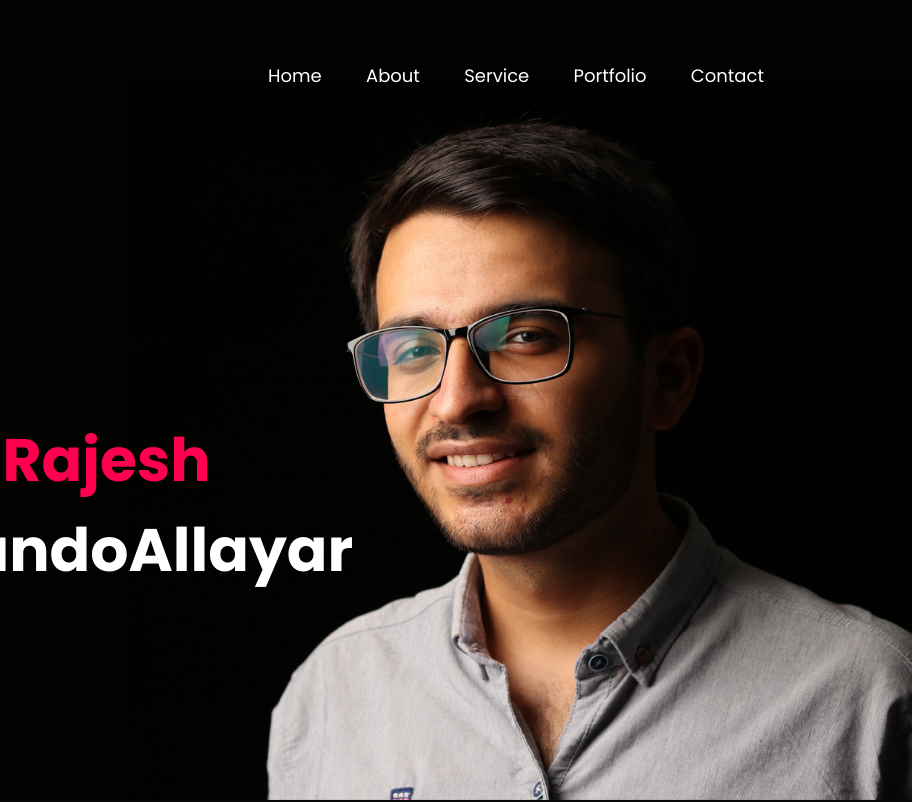
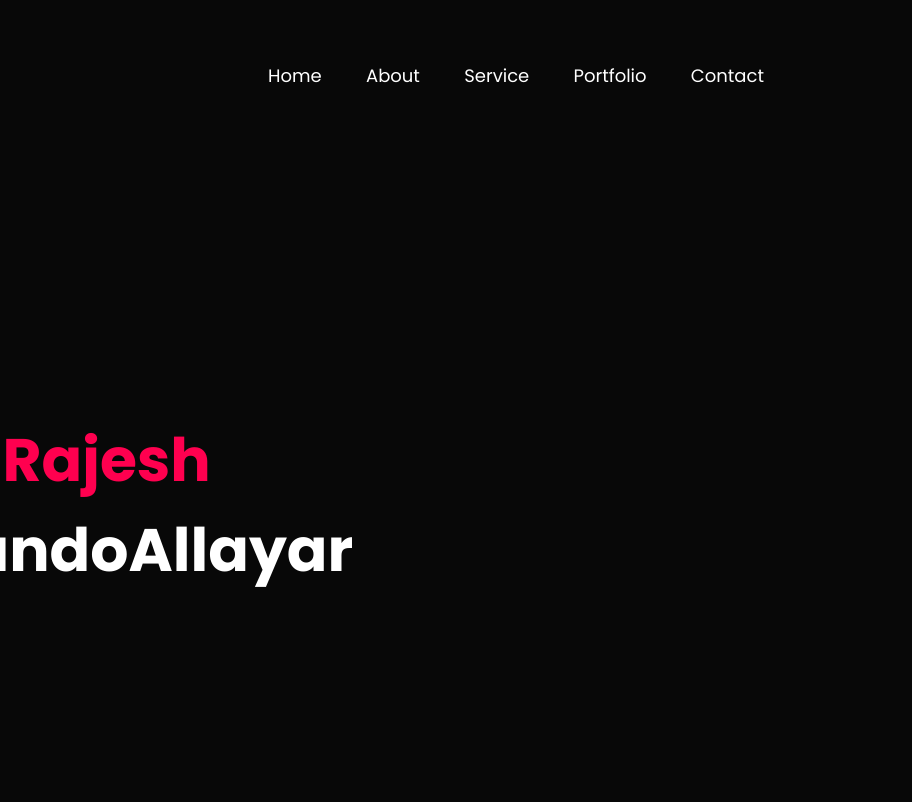
Before and after one commit to rajoo123/myweb, a plain HTML site: page index.html in a window 1280 px wide. Shown: the top 802 px of the page, 368-1280 px from the left. Drawn offline with Linux system fonts and the light colour scheme.

Commit message:
Update style.css
dd

```diff
--- a/style.css
+++ b/style.css
@@ -20,7 +20,7 @@ body{
 
     width: 100%;
     height: 100vh;
-    background-image: url('background.png');
+    background-image: url('');
     background-size: cover;
     background-position:center;
 }
```
